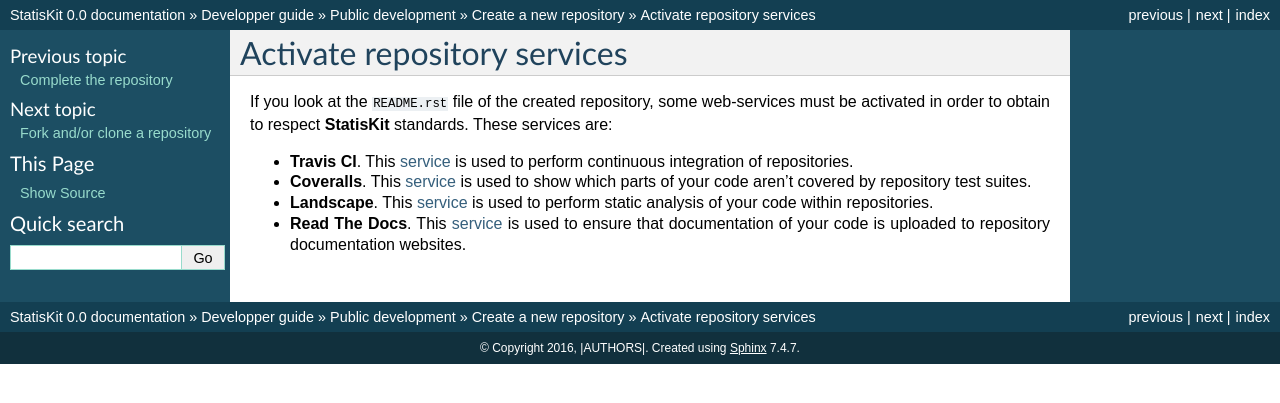
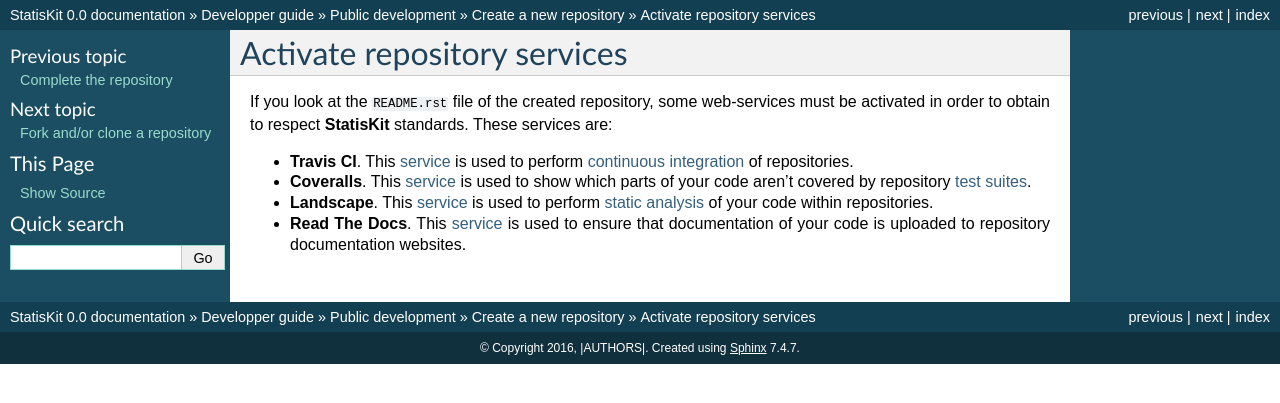
Before and after one commit to StatisKit/StatisKit, a Sphinx documentation site: the page built from doc/developper/public/activate/index.rst, in a window 1280 px wide. Shown: the top 403 px of the page. Built offline with Sphinx 7.4.7, drawn with Linux system fonts in a browser that asks for light colours; pages that are not in the unit, such as notebooks, are missing from menus; part of the change alters nothing that is shown.

```diff
--- a/doc/developper/public/activate/index.rst
+++ b/doc/developper/public/activate/index.rst
@@ -7,10 +7,10 @@ If you look at the :code:`README.rst` file of the created repository, some web-s
 These services are:
 
 * **Travis CI**.
-  This `service <https://docs.travis-ci.com/>`_ is used to perform continuous integration of repositories.
+  This `service <https://docs.travis-ci.com/>`_ is used to perform `continuous integration <https://en.wikipedia.org/wiki/Continuous_integration>`_ of repositories.
 * **Coveralls**.
-  This `service <https://coveralls.zendesk.com/hc/en-us>`_ is used to show which parts of your code aren't covered by repository test suites.
+  This `service <https://coveralls.zendesk.com/hc/en-us>`_ is used to show which parts of your code aren't covered by repository `test suites <https://en.wikipedia.org/wiki/Test_suite>`_.
 * **Landscape**.
-  This `service <https://docs.landscape.io/index.html>`_ is used to perform static analysis of your code within repositories.
+  This `service <https://docs.landscape.io/index.html>`_ is used to perform `static analysis <https://en.wikipedia.org/wiki/Static_program_analysis>`_ of your code within repositories.
 * **Read The Docs**.
   This `service <http://docs.readthedocs.io/en/latest/>`_ is used to ensure that documentation of your code is uploaded to repository documentation websites.
```
